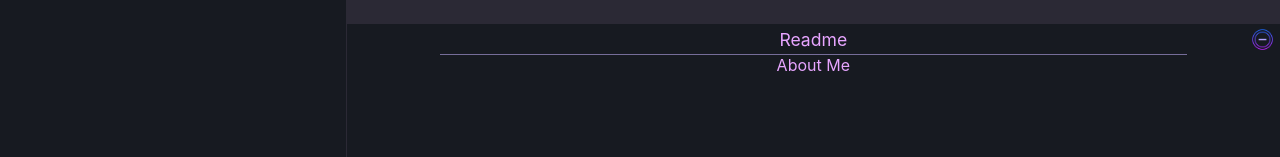
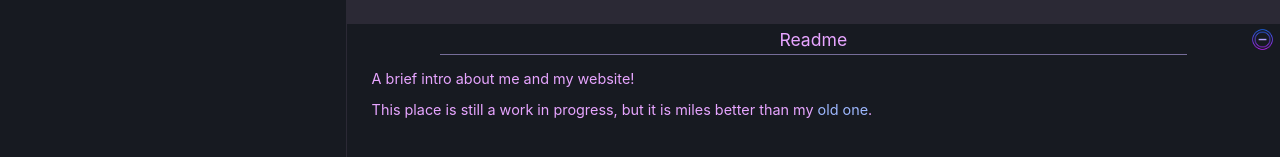
Before and after one commit to csonsteng/csonsteng-website, a React (Create React App) app: page /Readme in a window 1280 px wide. Shown: the part 585-742 px from the top of the page. Built offline with nearby package versions, Linux system fonts and the light colour scheme; no server answers.

Commit message:
support readme for about, and add games info

```diff
--- a/src/AboutView.jsx
+++ b/src/AboutView.jsx
@@ -1,5 +1,6 @@
 import React from "react";
 import FramedView from "./FramedView";
+import Markdown from 'react-markdown';
 const AboutView = ({selectedFile, onMinimize, onRestore}) => {
     return (
 
@@ -13,7 +14,125 @@ const AboutView = ({selectedFile, onMinimize, onRestore}) => {
                 title = {selectedFile['name']}
                 onMinimize={onMinimize}
                 onRestore={onRestore}
-                content = {selectedFile ? selectedFile["content"] : null}
+                content = {selectedFile ?
+                    <Markdown style={{
+                        width: '100%',
+                        height: '100%',
+                    }}
+                    components={{
+                        h1(props){
+                            const {_, ...data} = props;
+                            return <h1 style={{
+                                height: '1em',
+                                marginTop: '0.25em',
+                                marginBottom: '0.75em',
+                                fontSize: '1.5em'
+                            }}>{data["children"]}</h1>
+                        },
+                        h2(props){
+                            const {_, ...data} = props;
+                            return <h2 style={{
+                                height: '1em',
+                                marginTop: '0.25em',
+                                marginBottom: '0.75em',
+                                fontSize: '1.05em',
+                                textDecoration: 'underline'
+                            }}>{data["children"]}</h2>
+                        },
+                        h3(props){
+                            const {_, ...data} = props;
+                            return <h3 style={{
+                                height: '1em',
+                                marginTop: '0.25em',
+                                marginBottom: '0.75em',
+                                fontSize: '0.95em',
+                                textAlign: 'left',
+                                marginLeft: '25px',
+                                fontWeight: '1000'
+                            }}>{data["children"]}</h3>
+                        },
+                        h4(props){
+                            const {_, ...data} = props;
+                            return <h4 style={{
+                                height: '1em',
+                                marginTop: '0.25em',
+                                marginBottom: '0.75em',
+                                fontSize: '0.85em',
+                                textAlign: 'left',
+                                marginLeft: '25px',
+                                fontWeight: '1000'
+                            }}>{data["children"]}</h4>
+                        },
+                        h5(props){
+                            const {_, ...data} = props;
+                            return <p style={{
+                                fontSize: '0.9em',
+                            }}>{data["children"]}</p>
+                        },
+                        h6(props){
+                            const {_, ...data} = props;
+                            return <h6 style={{
+                                height: '1em',
+                                margin: '1em',
+                                fontSize: '0.5em'
+                            }}>{data["children"]}</h6>
+                        },
+                        p(props){
+                            const {_, ...data} = props;
+                            return <p style={{
+                                fontSize: '0.9em',
+                                textAlign: 'left',
+                                marginLeft: '25px',
+                                marginRight: '25px',
+                            }}>{data["children"]}</p>
+                        },
+                        ul(props){
+                            const {_, ...data} = props;
+                            return <ul style={{
+                                fontSize: '0.9em',
+                                textAlign: 'left',
+                                marginLeft: '25px',
+                                marginRight: '25px',
+                            }}>{data["children"]}</ul>
+                        },
+                        img(props){
+                            const {_, ...data} = props;
+                            const altData = data['alt'];
+
+                            if(altData.includes("Emote")){
+                                return <img
+                                src={data['src']}
+                                alt={altData}
+                                style={{
+                                    height: '2em'
+                                }}/>
+                            }
+                            const altSplit = altData.split('?');
+                            let params = {};
+                            if(altSplit[1]){
+                                const paramList = altSplit[1].split(',');
+                                paramList.forEach((fullParam) => {
+                                    let splitParam = fullParam.split('=');
+                                    params[splitParam[0]] = splitParam[1];
+                                    console.log(`${splitParam[0]}:${splitParam[1]}`);
+                                });
+                            }
+                            return <img
+                                src={data['src']}
+                                alt={altSplit[0]}
+                                style={{
+                                    height: 'auto',
+                                    maxHeight: params.hasOwnProperty('size') ? `${params['size']}px`  : '300px',
+                                    marginLeft: 'auto',
+                                    marginRight: 'auto',
+                                    display: 'block',
+                                    borderRadius: params.hasOwnProperty('radius') ? `${params['radius']}em`  : '5em',
+                            }}/>
+                        }
+                    }}>
+                        {`${selectedFile["content"]}`}
+                        </Markdown>
+                     : null}
                 />)}
             </div>
     )
--- a/src/App.js
+++ b/src/App.js
@@ -13,7 +13,7 @@ function App() {
   const [aboutViewMinimized, setAboutViewMinimized] = useState(null);
 
   function selectFile(file) {
-    window.history.replaceState(null, "Chloe Sonsteng", `${file['name']}`);
+    window.history.replaceState(null, "Chloe Sonsteng", `${file['name']}`.replace(/ /g,"_"));
 
     setSelectedFile(file);
   }
--- a/src/ProjectSelectorView.jsx
+++ b/src/ProjectSelectorView.jsx
@@ -67,7 +67,7 @@ const ProjectSelectorView = ({selectFile, onMinimize, onRestore}) => {
         function TraverseFolder(data, target){
             for (var i = 0; i < data.length; i++){
                 let file = data[i];
-                if(file["name"] === target){
+                if(file["name"].replace(/ /g,"_") === target){
                     setSelectedFile(file);
                     selectFile(file);
                     return true;
--- a/src/data.json
+++ b/src/data.json
@@ -4,14 +4,14 @@
         "fileName": "Readme",
         "fileType": "md",
         "year": 2024,
-        "content": "About Me"
+        "content": "A brief intro about me and my website!\n\nThis place is still a work in progress, but it is miles better than my [old one](www.chloesonsteng.com)."
     },
     {
         "name": "Resume",
         "fileName": "Resume",
         "fileType": "pdf",
         "year": 2024,
-        "content": "About Resume"
+        "content": "This is my resume! You can find more details about any specific position under the history tab."
     },
     {
         "name": "Games",
@@ -23,56 +23,56 @@
                 "fileName": "https://www.storkdle.com/",
                 "fileType": "react",
                 "year": 2024,
-                "content": "Info about Storkdle"
+                "content": "Storkdle is a Wordle clone that gives clues based on number and type of stroke in each letter. It was my first real React project. "
             },
             {
-                "name": "GemPuzzle",
+                "name": "Gem Puzzle",
                 "fileName": "GemPuzzle",
                 "fileType": "unity",
                 "year": 2021,
-                "content": "Info about Gem Puzzle"
+                "content": "A weird little math puzzle built entirely in Unity UI components for whatever reason. It was an afternoon project one day while I was bored back in 2021."
             },
             {
                 "name": "Decommission",
                 "fileName": "Decommission",
                 "fileType": "unity",
                 "year": 2021,
-                "content": "Info about Decommission"
+                "content": "Decommission was made for the ScoreSpace #13 Game Jam in May of 2021. It had the required theme of \"Dodging\" with an optional challenge of \"One Room\". The length of the jam was 72 hours. The game was inspired by the old flash game (Seconds of Madness)[https://www.addictinggames.com/sports/seconds-of-madness]\n\nPlease excuse the abrasive music, I may have overdone the industrial vibe."
             },
             {
-                "name": "OfficeHell",
+                "name": "Punch Card Hell",
                 "fileName": "OfficeHell",
                 "fileType": "unity",
                 "year": 2020,
-                "content": "Info about Office Hell"
+                "content": "Punch Card Hell was my first ever game jam from December of 2020. It was for the Mini Game Jam #69. The theme was \"Hell\" and cards were a required mechanic. The length of the jam was 72 hours. It is made to be the GroundHog Day work week of Hell. I did probably overdo it on challenge factor as I didn't have a whole lot of time left to balance. I also wish I had went for a different control scheme as the tank controls are infuriating."
             },
             {
-                "name": "PsionicSquish",
+                "name": "Psionic Squish",
                 "fileName": "PsionicSquish",
                 "fileType": "unity",
                 "year": 2022,
-                "content": "Info about Psionic Squish"
+                "content": "Psionic Squish is very much a work in progress game, even though I haven't touched it significantly in a few years. Tactical turn based games are one of my favorite genres, especially if they are procedurally generated. This is inspired heavily by (Invisible Inc.)[https://www.klei.com/games/invisible-inc] with a fantasy twist. I have a lot of the overall design and narrative work done, and just need to get back to implementing. \n\nMy biggest challenge is trying to figure out how to keep the levels feeling engaging while still spacious and unique. The current level starts out meh."
             },
             {
-                "name": "Labryinth",
+                "name": "Labyrinth",
                 "fileName": "Labryinth",
                 "fileType": "unity",
                 "year": 2023,
-                "content": "Info about Labryinth"
+                "content": "This is my most recent project. I wanted to play around with procedurally generated geometry and am a fan of both mazes and horror. I really want this game to feel like something could always be around the corner. I want tension without real danger. I have not yet figured out how to accomplish that with the enemy yet. It also definitely needs a better enemy model, and a better way to track your way through the maze. "
             },
             {
-                "name": "MountTucker",
+                "name": "Mount Tucker",
                 "fileName": "MountTucker",
                 "fileType": "unity",
                 "year": 2020,
-                "content": "Info about Mount Tucker"
+                "content": "I only uploaded this game as a kick to make myself get back to working on it. It is my oldest game and I was working on it in 2020 before working at DropBears. I haven't picked it back up since I got that job. I have a whole notebook of design to collate and implement. It is inspired by both Twin Peaks and Stardew Valley."
             },
             {
                 "name": "Chess",
                 "fileName": "Chess",
                 "fileType": "unity",
                 "year": 2021,
-                "content": "Info about Chess"
+                "content": "I got bored one weekend in 2021 and decided to make a chess engine. The pieces were from the Unity store. It currently does not handle pawn promotion or en passant. Also the AI could use some openings and some overall improvement."
             }
         ]
     },
```
Also changed, not shown: public/manifest.json, 1 other file (tests, documents, lock files or other folders).
